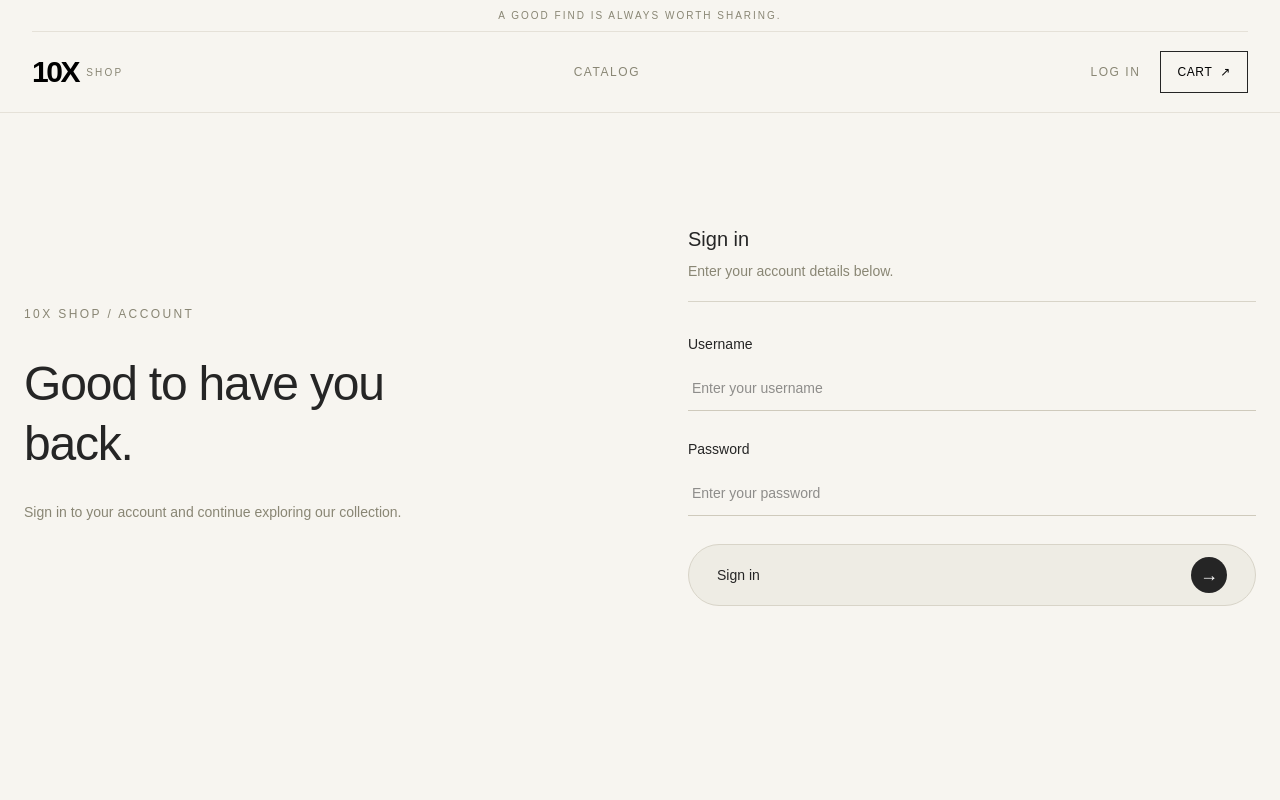
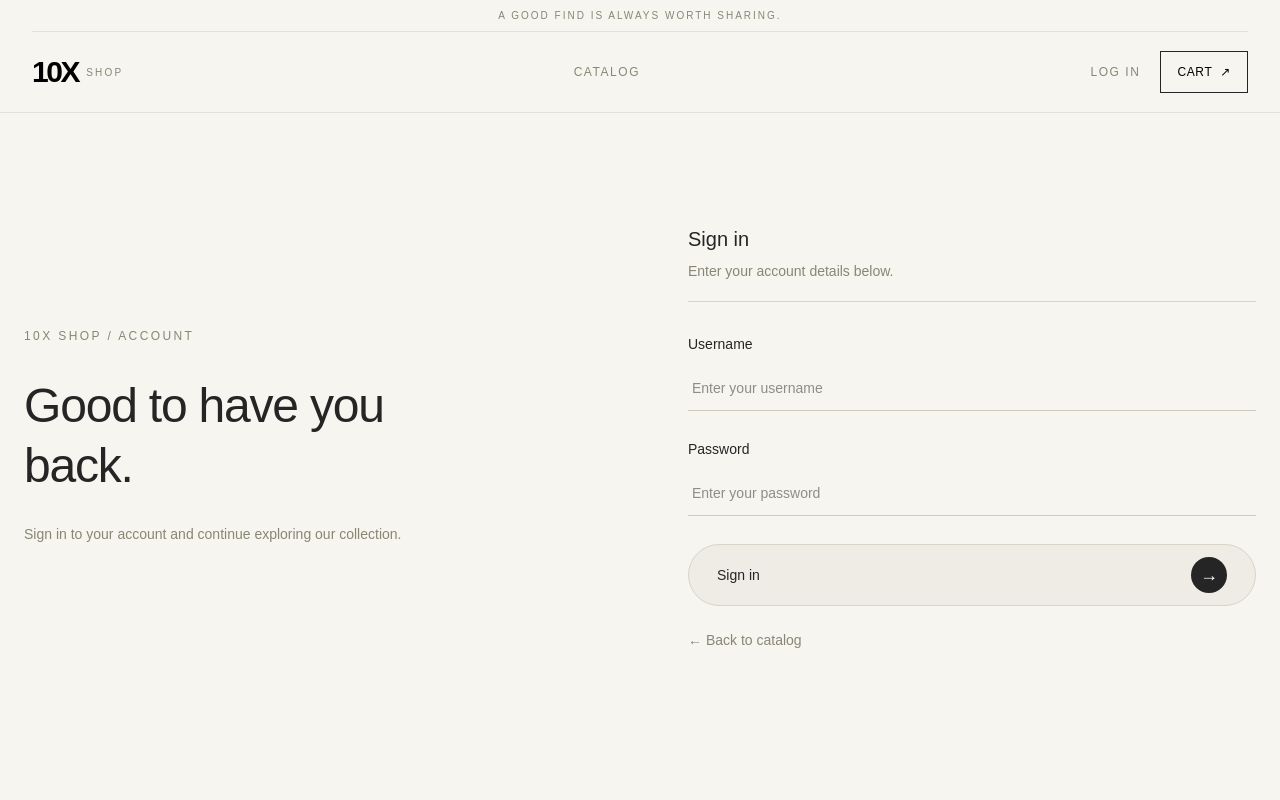
Before and after one commit to anniverse02/10x-shop-Ani, a React (Vite) app: page /login in a window 1280 px wide. Shown: the top 800 px of the page. Built offline with nearby package versions, Linux system fonts and the light colour scheme.

Commit message:
feat: add back to catalog link on login

```diff
--- a/src/pages/Login.tsx
+++ b/src/pages/Login.tsx
@@ -1,6 +1,6 @@
 import { useState } from 'react'
 import type { FormEvent } from 'react'
-import { useLocation, useNavigate } from 'react-router-dom'
+import { Link, useLocation, useNavigate } from 'react-router-dom'
 import { useAuth } from '../context/AuthContext'
 
 function Login() {
@@ -141,6 +141,13 @@ function Login() {
               </span>
             </button>
           </form>
+
+          <Link
+            to="/"
+            className="mt-6 inline-block text-sm text-[#898674] transition hover:text-[#252525]"
+          >
+            ← Back to catalog
+          </Link>
         </div>
       </div>
     </section>
```
